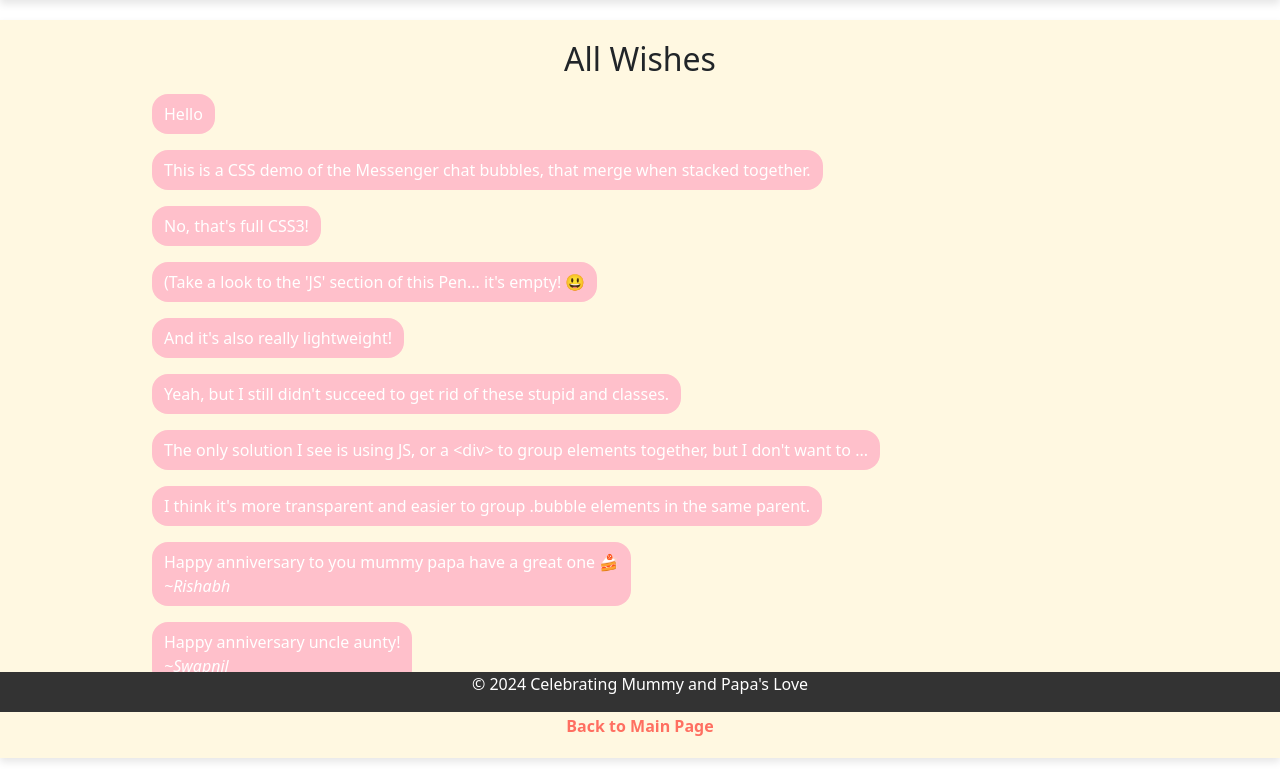
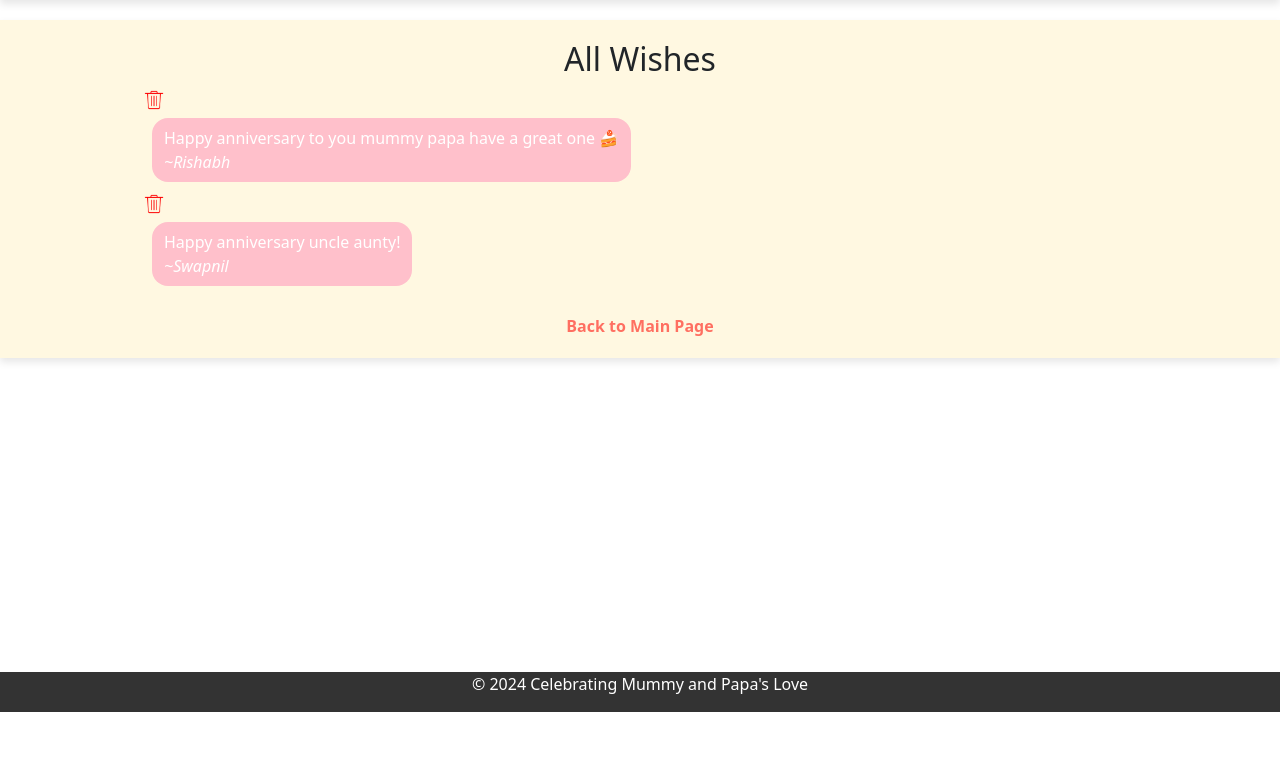
Before and after one commit to RampageousRJ/Anniversary, a Flask app: page /wishes in a window 1280 px wide. Shown: the part 88-866 px from the top of the page. After the commit the page ends 800 px from the top, so only its background shows below. Run offline with Flask 3, Linux system fonts and the light colour scheme.

Commit message:
Wish confirmation added

```diff
--- a/website/__init__.py
+++ b/website/__init__.py
@@ -1,10 +1,9 @@
-from flask import Flask, render_template,request,flash
+from flask import Flask, render_template,request,flash,redirect,url_for
 from flask_wtf import FlaskForm
 from wtforms import StringField, SubmitField, TextAreaField
 from wtforms.validators import DataRequired
 import sqlite3
 import os
-from dotenv import load_dotenv
 
 app = Flask(__name__)
 app.config['SECRET_KEY'] = os.getenv('ANNIVERSARY_SECRET_KEY')
@@ -13,7 +12,7 @@ db = sqlite3.connect('wishes.db', check_same_thread=False)
 
 def create_table():
     cursor = db.cursor()
-    cursor.execute('CREATE TABLE IF NOT EXISTS wishes (name TEXT, wish TEXT)')
+    cursor.execute('CREATE TABLE IF NOT EXISTS wishes (name TEXT, wish TEXT, id INTEGER PRIMARY KEY AUTOINCREMENT)')
     db.commit()
 
 class WishesForm(FlaskForm):
@@ -29,19 +28,26 @@ def home():
         name = form.name.data
         wish = form.wish.data
         cursor = db.cursor()
-        cursor.execute('INSERT INTO wishes (name, wish) VALUES (?,?)',(name,wish))
-        db.commit()
+        cursor.execute(f'SELECT * FROM wishes where name="{form.name.data}"')
+        rows = cursor.fetchall()
+        if len(rows)==0:
+            cursor.execute('INSERT INTO wishes (name, wish) VALUES (?,?)',(name,wish))
+            db.commit()
+            flash('Anniversary wishes recorded! Thanks for your response!')
+        else:
+            flash('Duplicate wishes are not allowed!')
     return render_template('home.html',form=form)
 
 @app.route('/wishes')
 def wishes():
     wishes = []
     cursor = db.cursor()
+    cursor.execute('SELECT * FROM wishes where name="Rishabh"')
+    rows = cursor.fetchall()
     cursor.execute('SELECT * FROM wishes')
     rows = cursor.fetchall()
     for row in rows:
         wishes.append(row)
-    print(wishes)
     return render_template('wishes.html',wishes=wishes)
 
 @app.route('/add-wish', methods=['GET','POST'])
@@ -57,3 +63,10 @@ def add_wishes():
         flash('Anniversary wishes recorded! Thanks for your response!')
         form.wish.data,form.name.data = "",""
     return render_template('add-wish.html',form=form)
+
+@app.route('/delete-wish/<string:name>/<string:wish_text>/<int:id>')
+def delete_wish(name,wish_text,id):
+    cursor = db.cursor()
+    cursor.execute(f'DELETE FROM wishes where name="{name}" and wish="{wish_text}" and id={id}')
+    db.commit()
+    return redirect(url_for('wishes'))
--- a/website/static/script.js
+++ b/website/static/script.js
@@ -13,3 +13,7 @@ document.addEventListener('DOMContentLoaded', function() {
         wishMessagesContainer.appendChild(wishMessage);
     });
 });
+
+window.setTimeout(function() {
+    $(".alert").fadeTo(500, 0)
+}, 4000);
--- a/website/templates/add-wish.html
+++ b/website/templates/add-wish.html
@@ -13,7 +13,7 @@
   <br>
   <br>
   {% for message in get_flashed_messages() %}
-  <div class="container">
+  <div class="container text-center">
     <div class="alert alert-warning alert-dismissible fade show" role="alert">
       {{message}}
       <button type="button" class="close" data-dismiss="alert" aria-label="Close">
@@ -43,6 +43,7 @@
     </div>
 
 
-  <script src="https://cdn.jsdelivr.net/npm/bootstrap@5.3.3/dist/js/bootstrap.bundle.min.js" integrity="sha384-YvpcrYf0tY3lHB60NNkmXc5s9fDVZLESaAA55NDzOxhy9GkcIdslK1eN7N6jIeHz" crossorigin="anonymous"></script>
+    <script src="https://code.jquery.com/jquery-3.5.1.slim.min.js" integrity="sha384-DfXdz2htPH0lsSSs5nCTpuj/zy4C+OGpamoFVy38MVBnE+IbbVYUew+OrCXaRkfj" crossorigin="anonymous"></script>
+    <script src="https://cdn.jsdelivr.net/npm/bootstrap@4.5.3/dist/js/bootstrap.bundle.min.js" integrity="sha384-ho+j7jyWK8fNQe+A12Hb8AhRq26LrZ/JpcUGGOn+Y7RsweNrtN/tE3MoK7ZeZDyx" crossorigin="anonymous"></script>
 </body>
 </html>
--- a/website/templates/wishes.html
+++ b/website/templates/wishes.html
@@ -14,17 +14,8 @@
     <section class="all-wishes">
         <h2 class="text-center">All Wishes</h2>
         <section class="discussion" style="left: 0%;">
-
-            <div class="bubble sender">Hello</div>
-            <div class="bubble sender">This is a CSS demo of the Messenger chat bubbles, that merge when stacked together.</div>
-
-            <div class="bubble sender">No, that's full CSS3!</div>
-            <div class="bubble sender">(Take a look to the 'JS' section of this Pen... it's empty! 😃</div>
-            <div class="bubble sender">And it's also really lightweight!</div>
-            <div class="bubble sender">Yeah, but I still didn't succeed to get rid of these stupid  and  classes.</div>
-            <div class="bubble sender">The only solution I see is using JS, or a &lt;div&gt; to group elements together, but I don't want to ...</div>
-            <div class="bubble sender">I think it's more transparent and easier to group .bubble elements in the same parent.</div>
             {% for wish in wishes %}
+            <a href="{{url_for('delete_wish',name=wish[0],wish_text=wish[1],id=wish[2])}}"><img src="{{url_for('static',filename="delete.png")}}" alt="delete" style="display: inline; width: 2%; height: 2%;"></a>
             <div class="bubble sender">
                 {{wish[1]}}<br>
                 <em>~{{wish[0]}}</em>
@@ -43,6 +34,7 @@
         <p>&copy; 2024 Celebrating Mummy and Papa's Love</p>
     </footer>
     <script src="{{url_for('static',filename='script.js')}}"></script>
-    <script src="https://cdn.jsdelivr.net/npm/bootstrap@5.3.3/dist/js/bootstrap.bundle.min.js" integrity="sha384-YvpcrYf0tY3lHB60NNkmXc5s9fDVZLESaAA55NDzOxhy9GkcIdslK1eN7N6jIeHz" crossorigin="anonymous"></script>
+    <script src="https://code.jquery.com/jquery-3.5.1.slim.min.js" integrity="sha384-DfXdz2htPH0lsSSs5nCTpuj/zy4C+OGpamoFVy38MVBnE+IbbVYUew+OrCXaRkfj" crossorigin="anonymous"></script>
+    <script src="https://cdn.jsdelivr.net/npm/bootstrap@4.5.3/dist/js/bootstrap.bundle.min.js" integrity="sha384-ho+j7jyWK8fNQe+A12Hb8AhRq26LrZ/JpcUGGOn+Y7RsweNrtN/tE3MoK7ZeZDyx" crossorigin="anonymous"></script>
 </body>
 </html>
```
Also changed, not shown: website/templates/home.html (+17 -1 lines), website/static/delete.png (added), wishes.db.
